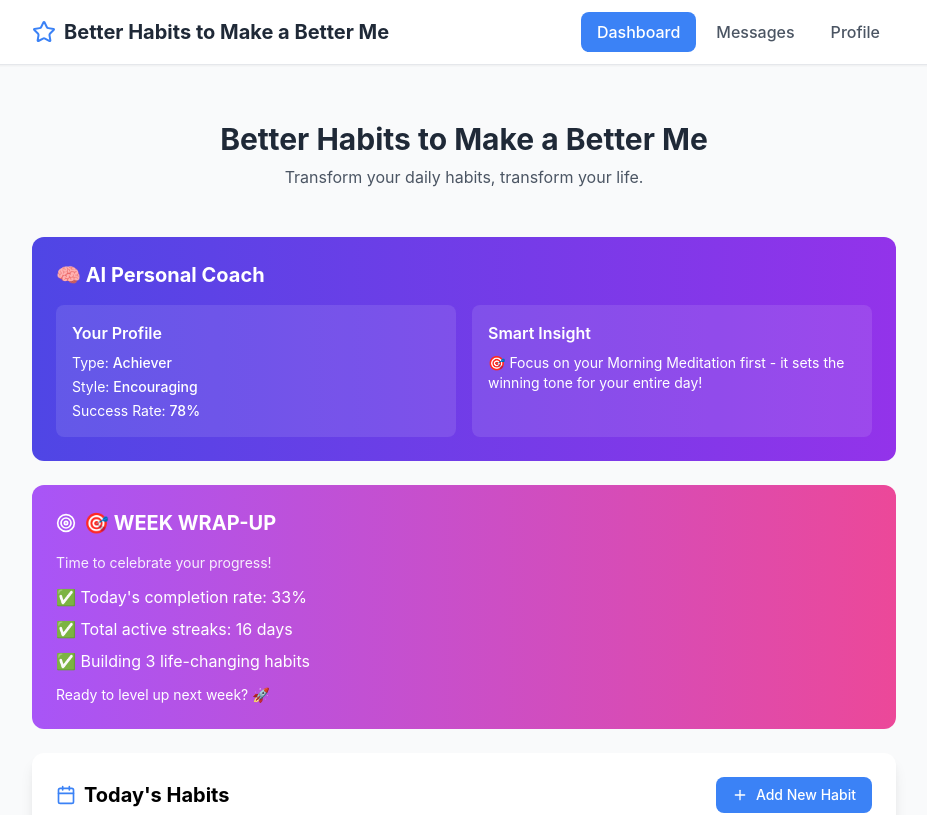
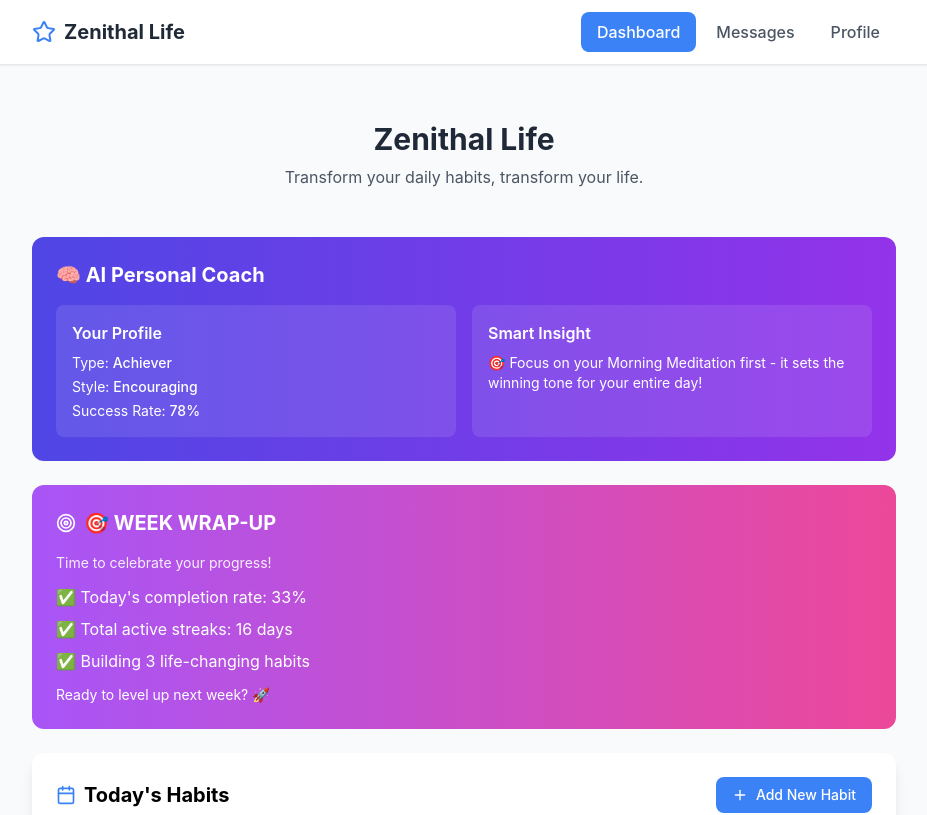
Before and after one commit to DeodathVR/better-habits-better-me, a React (Create React App) app: page / in a window 1280 px wide. Shown: the top 815 px of the page, without its empty margins (176-1103 px from the left). Built offline with nearby package versions, Linux system fonts and the light colour scheme.

Commit message:
Update Name to App.js

```diff
--- a/src/App.js
+++ b/src/App.js
@@ -363,7 +363,7 @@ Research indicates that users who restart within 24 hours of this call maintain
           <div className="flex justify-between items-center h-16">
             <div className="flex items-center gap-2">
               <Star className="w-6 h-6 text-blue-500" />
-              <span className="font-bold text-xl text-gray-800">Better Habits to Make a Better Me</span>
+              <span className="font-bold text-xl text-gray-800">Zenithal Life</span>
             </div>
             <div className="flex gap-1">
               <button
@@ -399,7 +399,7 @@ Research indicates that users who restart within 24 hours of this call maintain
         {currentView === 'dashboard' && (
           <div className="space-y-6">
             <div className="text-center py-6">
-              <h1 className="text-3xl font-bold text-gray-800 mb-2">Better Habits to Make a Better Me</h1>
+              <h1 className="text-3xl font-bold text-gray-800 mb-2">Zenithal Life</h1>
               <p className="text-gray-600">Transform your daily habits, transform your life.</p>
             </div>
 
@@ -647,7 +647,7 @@ Research indicates that users who restart within 24 hours of this call maintain
                               <div className="w-8 h-8 bg-blue-500 rounded-full flex items-center justify-center text-white text-sm font-bold">AI</div>
                               <div>
                                 <p className="font-medium text-gray-800">Your AI Coach</p>
-                                <p className="text-xs text-gray-500">coach@betterhabits.ai</p>
+                                <p className="text-xs text-gray-500">coach@zenithallife.com</p>
                               </div>
                             </div>
                             <span className="text-xs text-gray-500">{email.sent.toLocaleDateString()}</span>
```
